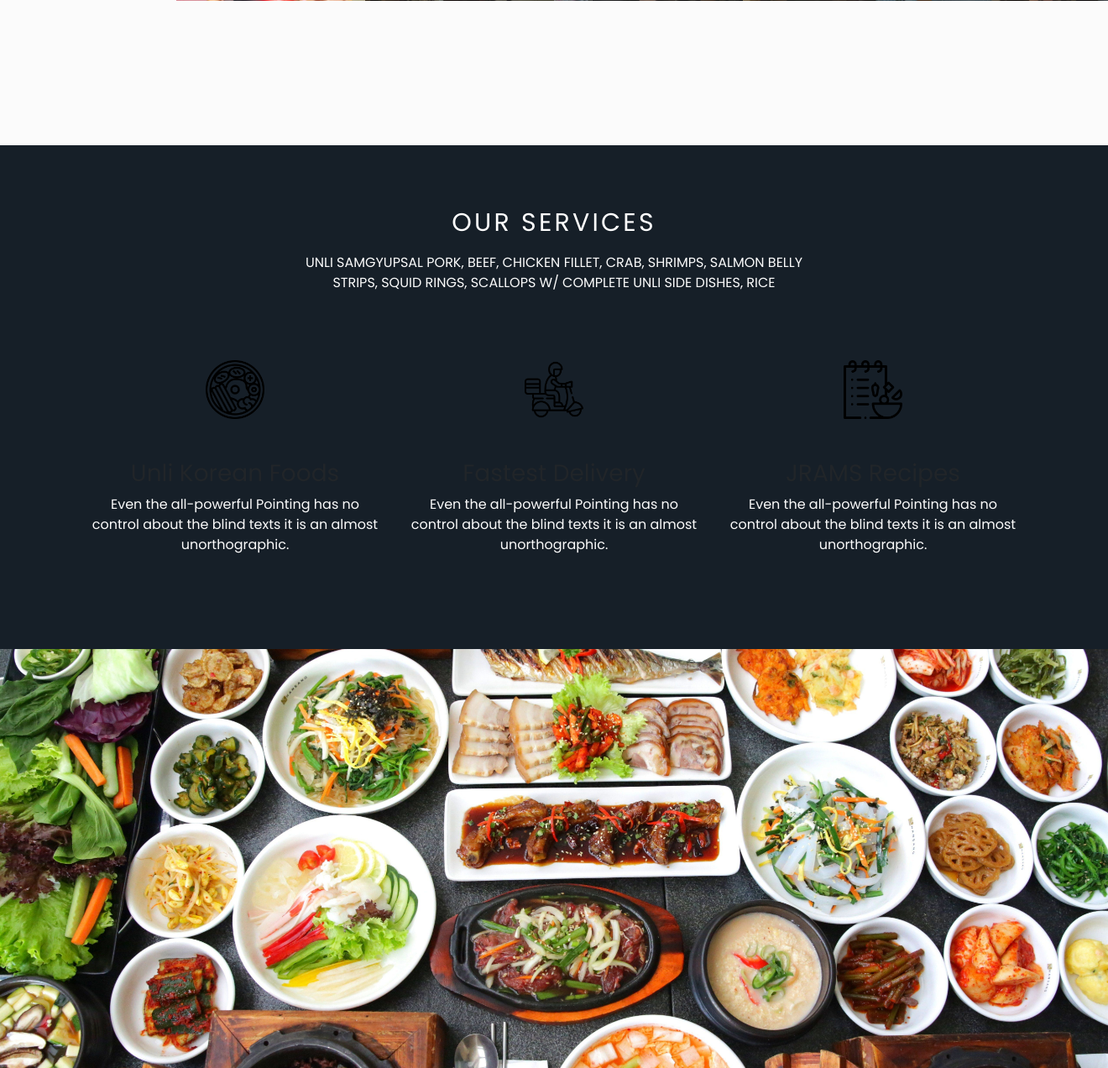
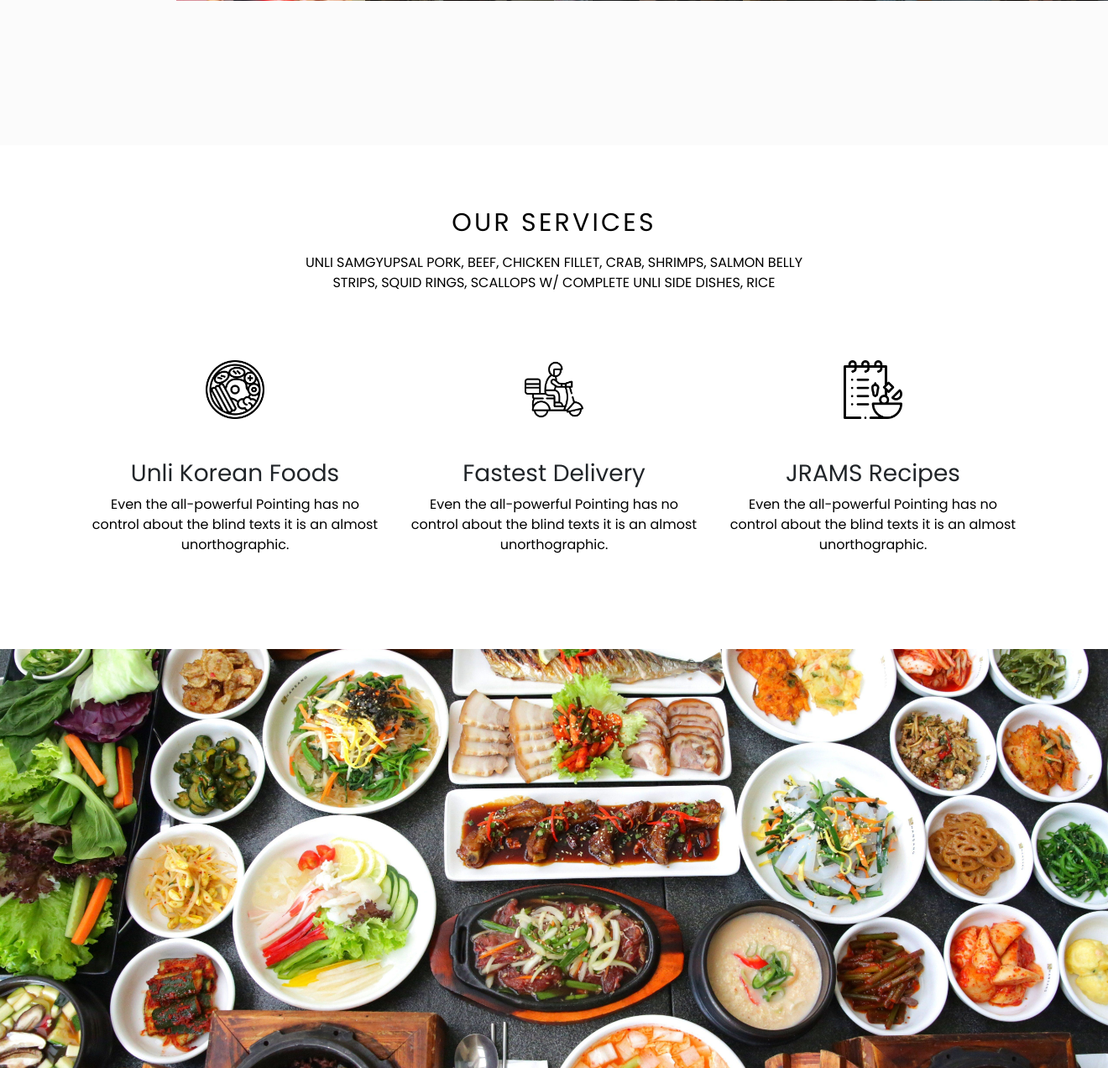
Before and after one commit to stephanygrace/pigme_front, a PHP site: page / in a window 1320 px wide; the page is wider, and only the part inside the window is pictured. Shown: the part 1875-3147 px from the top of that part at 84% size. Run offline with PHP 8.4, Linux system fonts and the light colour scheme; some libraries are stand-ins or nearby versions.

Commit message:
modify landing page

```diff
--- a/index.php
+++ b/index.php
@@ -13,11 +13,10 @@
     <script src="https://cdn.jsdelivr.net/npm/bootstrap@4.5.3/dist/js/bootstrap.bundle.min.js"></script>
     <script src="https://code.jquery.com/jquery-3.5.1.slim.min.js"></script>
     <script type="text/javascript">
-    	$(window).on('scroll' , function(){
+    $(window).on('scroll', function() {
         if ($(window).scrollTop()) {
             $('nav').addClass('nav2');
-    		}
-    		else {
+        } else {
             $('nav').removeClass('nav2');
         }
     })
@@ -34,7 +33,8 @@
             <li class="nav-item"><a href="menu.php" class="nav-link">Menu</a></li>
             <li class="nav-item"><a href="contact.php" class="nav-link">Contact</a></li>
             <li><a class="cta" href="ordernow.php"><button>Order Now</button></a></li>
-                <a class="cta-1" href="cart.php"><button>Cart <i class="fa fa-shopping-basket fa-lg" style="display: inline-block;"></i></button></a>
+            <a class="cta-1" href="cart.php"><button>Cart <i class="fa fa-shopping-basket fa-lg"
+                        style="display: inline-block;"></i></button></a>
         </ul>
     </nav>
     <!--End Nav-->
@@ -91,14 +91,17 @@
                 <div class="row">
                     <div class="col-sm-4">
                         <i class="fa fa-phone fa-lg" style="display: inline-block;"></i>&nbsp&nbsp&nbspCall Now
-                    <p style="margin-left: 20px; font-size: 14px;margin-top: 5px;">(+63)917 108 0421 <br>(+63)999 223 5950</p>
+                        <p style="margin-left: 20px; font-size: 14px;margin-top: 5px;">(+63)917 108 0421 <br>(+63)999
+                            223 5950</p>
                     </div>
                     <div class="col-sm-4">
                         <i class="fa fa-map-pin fa-lg" style="display: inline-block;"></i>&nbsp&nbsp&nbspLocation
-                    <p style="margin-left: 20px; font-size: 14px;margin-top: 5px;">10 R. Jabson Street, Pateros, Metro Manila</p>
+                        <p style="margin-left: 20px; font-size: 14px;margin-top: 5px;">10 R. Jabson Street, Pateros,
+                            Metro Manila</p>
                     </div>
                     <div class="col-sm-4">
-                    <i class="fa fa-clock-o fa-lg" style="display: inline-block;"></i>&nbsp&nbsp&nbspOpen Monday-Sunday
+                        <i class="fa fa-clock-o fa-lg" style="display: inline-block;"></i>&nbsp&nbsp&nbspOpen
+                        Monday-Sunday
                         <p style="margin-left: 30px; font-size: 14px; margin-top: 5px;">11:00 AM - 10:00 PM</p>
                     </div>
                 </div>
@@ -107,45 +110,27 @@
                 <div class="row">
                     <div class="col-sm-4">
                         <!--Facebook-->
-                        <a href="https://www.facebook.com/pigsamgyup" class="fa fa-facebook"></a>
+                        <a href="https://www.facebook.com/pigsamgyup/" target="_blank"><i
+                                class="fa fa-facebook"></i></a>
                     </div>
                     <div class="col-sm-4">
                         <!--Google-->
-                        <a href="https://vymaps.com/PH/Pig-Me-Samgyupsal-Atbp-By-JRAMS-117948989607918/" class="fa fa-google"></a>
+                        <a href="https://vymaps.com/PH/Pig-Me-Samgyupsal-Atbp-By-JRAMS-117948989607918/"
+                            target="_blank"><i class="fa fa-google"></i></a>
                     </div>
                     <div class="col-sm-4">
                         <!--Instagram-->
-                        <a href="https://www.instagram.com/explore/locations/117948986274585/pig-me-samgyupsal-atbp-by-jrams/?hl=en" class="fa fa-instagram"></a>
+                        <a href="https://www.instagram.com/explore/locations/117948986274585/pig-me-samgyupsal-atbp-by-jrams/?hl=en"
+                            target="_blank"><i class="fa fa-instagram"></i></a>
                     </div>
+
+
+
                 </div>
             </div>
         </div>
     </div>
     <!--End of Container-fluid 1-->
-
-    <!--
-    <section class="ftco-section">
-        <div class="container-wrap">
-            <div class="row justify-content-center mb-4">
-                <h1 class="col-md-12 text-center mt-0">Welcome to Pig Me</h1>
-            </div>
-            <div class="row no-gutters">
-                <div class="col-3">
-                    <img src="images/logo.jpg" class="zoom" style="width:100%;">
-                </div>
-                <div class="col-3">
-                    <img src="images/store.jpg" class="zoom" style="width:100%;">
-                </div>
-                <div class="col-3">
-                    <img src="images/store2.jpg" class="zoom" style="width:100%; height: 100%;">
-                </div>
-                <div class="col-3">
-                    <img src="images/store3.jpg" class="zoom" style="width:100%;">
-                </div>
-            </div>
-        </div>
-    </section>
-`   -->
 
     <!--About section-->
     <section class="ftco-about d-md-flex">
@@ -153,10 +138,18 @@
         </div>
         <div class="one-half ftco-animate fadeInUp ftco-animated">
             <div class="heading-section ftco-animate fadeInUp ftco-animated">
-                <h2 class="mb-4">Welcome to PigMe Restaurant</h2>
+                <h2 class="mb-4" style="color:black;">Welcome to PigMe Restaurant</h2>
             </div>
             <div>
-                <p>PigMe is an authentic Samgyupsal Restaurant located at the heart of the Balut Capital of the Philippines , the Municipality of Pateros. The Restaurant was established way back 2016 headed by the loving couple Mr. and Mrs. Lorente. The Samgyupsal Restaurant was very popular on that year since a lot of Korean Foods was also emerging in our country. And also the fact that Filipino loves the Korean Country, they want to try their delicacies and one of this is the samgyupsal. The lovely couple decided to start a restaurant business that serves the best Samgyupsal Experience in the Municipality of Pateros and created PigMe. It serves the best tasting and most affordable unlimited Samgyupsal experience for everyone. </p>
+                <p style="color:black;">PigMe is an authentic Samgyupsal Restaurant located at the heart of the Balut
+                    Capital of the
+                    Philippines , the Municipality of Pateros. The Restaurant was established way back 2016 headed by
+                    the loving couple Mr. and Mrs. Lorente. The Samgyupsal Restaurant was very popular on that year
+                    since a lot of Korean Foods was also emerging in our country. And also the fact that Filipino loves
+                    the Korean Country, they want to try their delicacies and one of this is the samgyupsal. The lovely
+                    couple decided to start a restaurant business that serves the best Samgyupsal Experience in the
+                    Municipality of Pateros and created PigMe. It serves the best tasting and most affordable unlimited
+                    Samgyupsal experience for everyone. </p>
                 <p class="mb-0">Come and Visit us at #32 Almeda st., Pateros, Metro Manila.</p>
             </div>
         </div>
@@ -240,13 +233,16 @@
     <!--End of Gallery-->
 
 
-    <section class="ftco-services">
+    <section class="ftco-services" style="background-color:white;">
         <div class="overlay"></div>
         <div class="container">
             <div class="row justify-content-center mb-5 pb-3">
-                    <div class="col-md-7 heading-section ftco-animate text-center fadeInUp ftco-animated">
-                        <h2>OUR SERVICES</h2>
-                        <p>UNLI SAMGYUPSAL PORK, BEEF, CHICKEN FILLET, CRAB, SHRIMPS, SALMON BELLY STRIPS, SQUID RINGS, SCALLOPS W/ COMPLETE UNLI SIDE DISHES, RICE</p>
+                <div class="col-md-7 heading-section ftco-animate text-center fadeInUp ftco-animated"
+                    style="color:black">
+                    <h2 style="color:black">OUR SERVICES</h2>
+                    <p style="color:black">UNLI SAMGYUPSAL PORK, BEEF, CHICKEN FILLET, CRAB, SHRIMPS, SALMON BELLY
+                        STRIPS, SQUID RINGS,
+                        SCALLOPS W/ COMPLETE UNLI SIDE DISHES, RICE</p>
                 </div>
             </div>
             <div class="row">
@@ -257,7 +253,9 @@
                         </div>
                         <div class="media-body">
                             <h3 class="heading">Unli Korean Foods</h3>
-                                <p>Even the all-powerful Pointing has no control about the blind texts it is an almost unorthographic.</p>
+                            <p style="color:black">Even the all-powerful Pointing has no control about the blind texts
+                                it is an almost
+                                unorthographic.</p>
                         </div>
                     </div>
                 </div>
@@ -268,7 +266,9 @@
                         </div>
                         <div class="media-body">
                             <h3 class="heading">Fastest Delivery</h3>
-                                <p>Even the all-powerful Pointing has no control about the blind texts it is an almost unorthographic.</p>
+                            <p style="color:black">Even the all-powerful Pointing has no control about the blind texts
+                                it is an almost
+                                unorthographic.</p>
                         </div>
                     </div>
                 </div>
@@ -279,7 +279,9 @@
                         </div>
                         <div class="media-body">
                             <h3 class="heading">JRAMS Recipes</h3>
-                                <p>Even the all-powerful Pointing has no control about the blind texts it is an almost unorthographic.</p>
+                            <p style="color:black">Even the all-powerful Pointing has no control about the blind texts
+                                it is an almost
+                                unorthographic.</p>
                         </div>
                     </div>
                 </div>
@@ -291,7 +293,9 @@
 
 
 
-    <section class="ftco-section img" style="background-image: url('images/bg1.jpg'); background-position: 50% ; height: 500px;" data-stellar-background-ratio="0.2">
+    <section class="ftco-section img"
+        style="background-image: url('images/bg1.jpg'); background-position: 50% ; height: 500px;"
+        data-stellar-background-ratio="0.2">
     </section>
 
     <footer class="ftco-footer ftco-bg-light">
@@ -300,11 +304,16 @@
                 <div class="col-md-6 col-lg-3">
                     <div class="ftco-footer-widget mb-4">
                         <h2 class="ftco-heading-2">PigMe Samgyupsal</h2>
-                        <p>UNLI SAMGYUPSAL PORK, BEEF, CHICKEN, CHEESE UNLI CRAB, FLAVORED CHICKEN WINGS & SHRIMP WITH COMPLETE UNLI SIDE DISHES, SOUP, RICE & ICE CREAM atbp.</p>
+                        <p>UNLI SAMGYUPSAL PORK, BEEF, CHICKEN, CHEESE UNLI CRAB, FLAVORED CHICKEN WINGS & SHRIMP WITH
+                            COMPLETE UNLI SIDE DISHES, SOUP, RICE & ICE CREAM atbp.</p>
                         <div class="ftco-footer-social list-unstyled float-md-left float-lft mt-3">
-                            <a href="https://www.facebook.com/pigsamgyup/"><i class="fa fa-facebook"></i></a>
-                            <a href="https://www.instagram.com/explore/locations/117948986274585/pig-me-samgyupsal-atbp-by-jrams/?hl=en"><i class="fa fa-instagram"></i></a>
-                            <a href="https://vymaps.com/PH/Pig-Me-Samgyupsal-Atbp-By-JRAMS-117948989607918/"><i class="fa fa-google"></i></a>
+                            <a href="https://www.facebook.com/pigsamgyup/" target="_blank"><i
+                                    class="fa fa-facebook"></i></a>
+                            <a
+                                href="https://www.instagram.com/explore/locations/117948986274585/pig-me-samgyupsal-atbp-by-jrams/?hl=en"><i
+                                    class="fa fa-instagram"></i></a>
+                            <a href="https://vymaps.com/PH/Pig-Me-Samgyupsal-Atbp-By-JRAMS-117948989607918/"><i
+                                    class="fa fa-google"></i></a>
                         </div>
                     </div>
                 </div>
@@ -348,9 +357,11 @@
                         <h2 class="ftco-heading-2">Have a Questions?</h2>
                         <div class="block-23 mb-3">
                             <ul>
-                                    <li><i class="fa fa-location-arrow"></i><span class="text"> 10 R. Jabson Street, Pateros, Metro Manila</span></li>
+                                <li><i class="fa fa-location-arrow"></i><span class="text"> 10 R. Jabson Street,
+                                        Pateros, Metro Manila</span></li>
                                 <li><i class="fa fa-phone"></i><span class="text"> (+63)917 108 0421</span></a></li>
-                                    <li><i class="fa fa-envelope"></i> <a href="mailto:jramsresto@yahoo.com"><span class="text"> jramsresto@yahoo.com</span></a></li>
+                                <li><i class="fa fa-envelope"></i> <a href="mailto:jramsresto@yahoo.com"><span
+                                            class="text"> jramsresto@yahoo.com</span></a></li>
                             </ul>
                         </div>
                     </div>
@@ -361,4 +372,5 @@
     <!--End Footer-->
 
 </body>
+
 </html>
```
Lines whose indentation alone changed are shown as unchanged.
